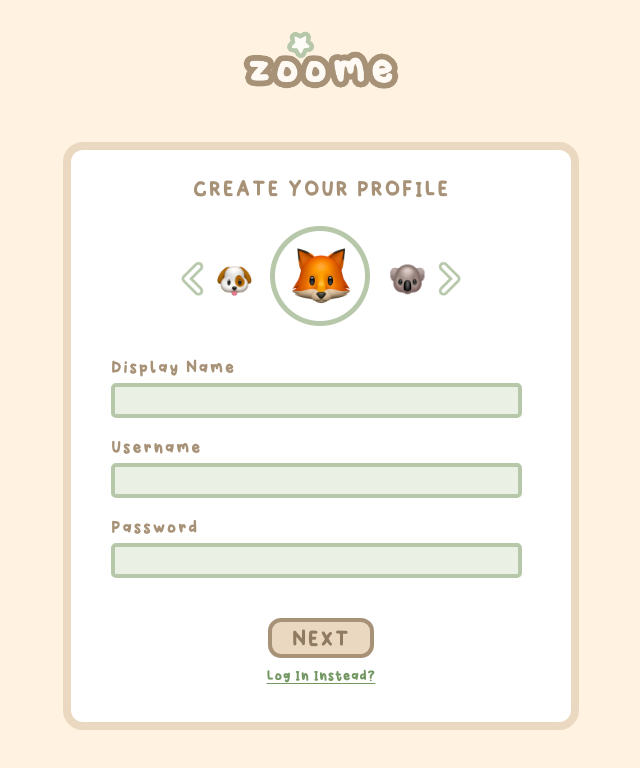
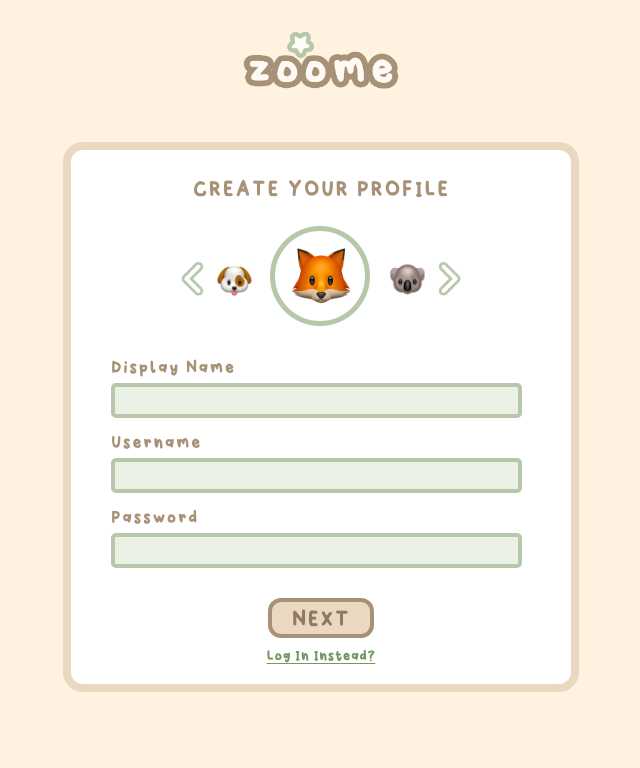
Before and after one commit to xeafai/xeafai.github.com, a plain HTML site: page zoome/index.html in a window 1280 px wide. Shown: the whole page, without its empty margins (319-959 px from the left). Drawn offline with Linux system fonts and the light colour scheme; some packages are replaced by stand-ins of ours; a script that the page names is missing.

Commit message:
Add files via upload

```diff
--- a/zoome/main.css
+++ b/zoome/main.css
@@ -103,7 +103,7 @@ body {
   border-radius: 5px;
   height: 25px;
   border: 4px solid #b6c7aa;
-  margin-bottom: 20px;
+  margin-bottom: 15px;
 }
 
 .next_button {
@@ -123,12 +123,13 @@ body {
 .next_div {
   margin: auto;
   width: fit-content;
-  margin-top: 20px;
+  margin-top: 15px;
 }
 
 .login_instead {
   color: #749864;
   margin-top: 10px;
+  margin-bottom: -0px;
   font-size: 18px;
   text-align: center;
 }
```
